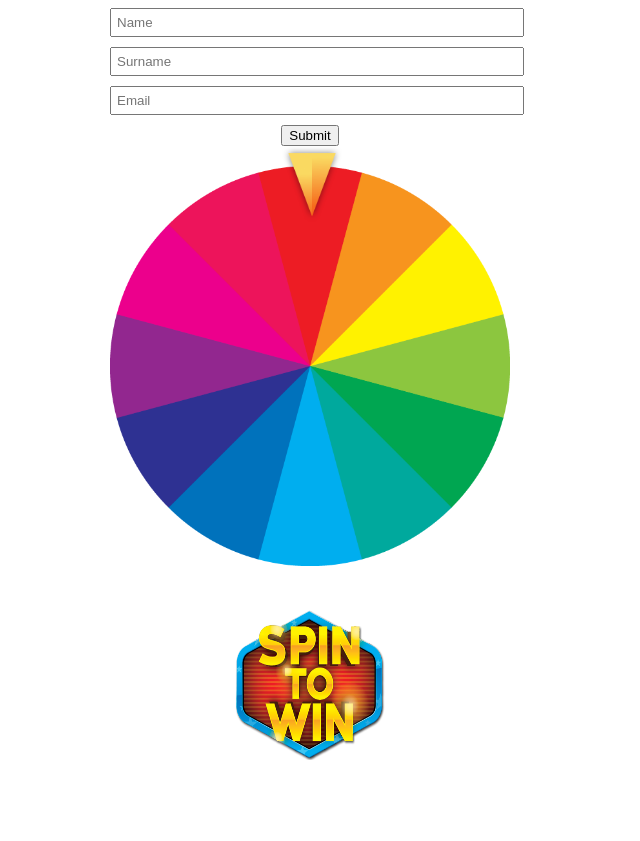
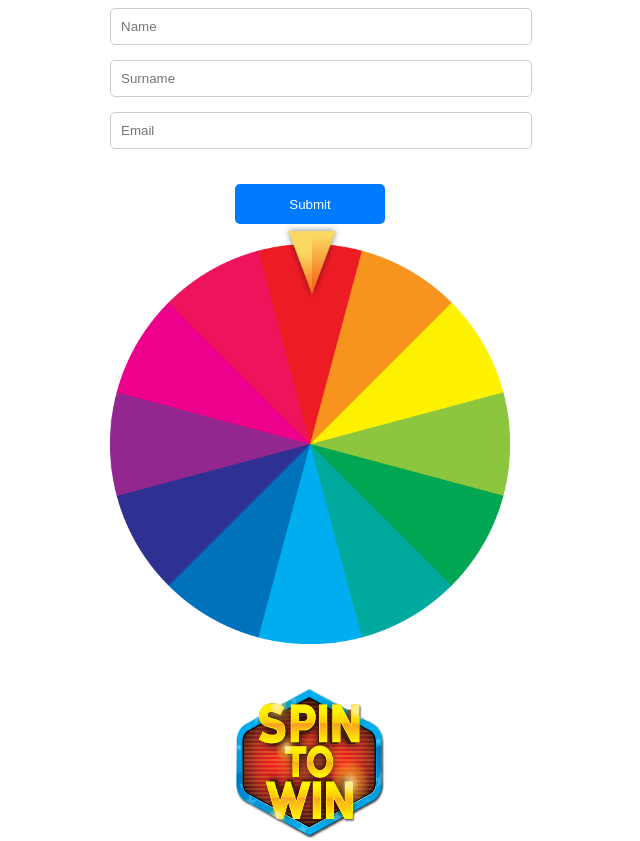
Before and after one commit to jovejob/wheel, a plain HTML site: page index.html in a window 1280 px wide. Shown: the whole page, without its empty margins (330-970 px from the left). Before the commit the page ends 800 px from the top, so only its background shows below. Drawn offline with Linux system fonts and the light colour scheme.

Commit message:
More makeup to the form :)

```diff
--- a/styles.css
+++ b/styles.css
@@ -18,8 +18,10 @@
 
 .form input {
   width: 100%;
-  padding: 5px;
-  margin-bottom: 10px;
+  padding: 10px;
+  margin-bottom: 15px;
+  border-radius: 5px;
+  border: 1px solid #ccc;
 }
 
 .form .error {
@@ -50,7 +52,29 @@
   width: 250px;
   margin: 20px auto;
   cursor: pointer;
+  background-color: #007bff;
+  color: #fff;
+  border: none;
+  padding: 10px;
+  border-radius: 5px;
 }
+
+.form button[type="submit"] {
+  display: block;
+  width: 150px;
+  height: 40px;
+  margin: 20px auto;
+  background-color: #007bff;
+  color: #fff;
+  border: none;
+  border-radius: 5px;
+  cursor: pointer;
+}
+
+.form button[type="submit"]:hover {
+  opacity: 0.8;
+}
+
 
 .button:hover {
   opacity: 0.8;
```
